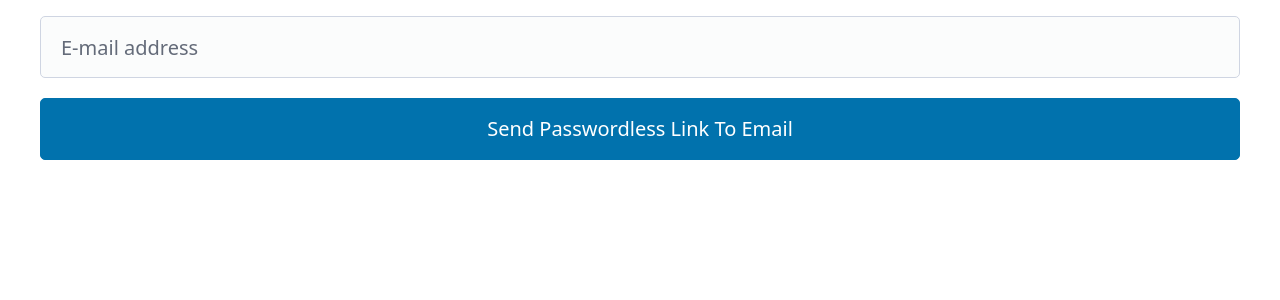
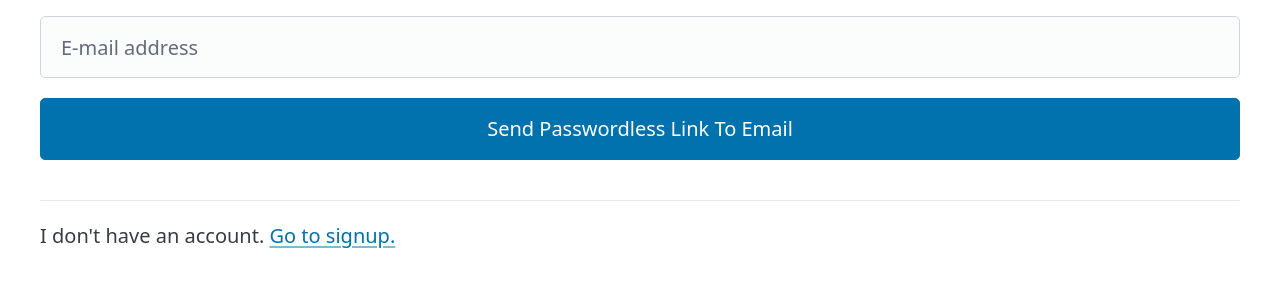
Before and after one commit to DareFail/AI-Video-Boilerplate-Pro, a Django app: template XXXXX_signedin/templates/XXXXX_signedin/account/login.html in a window 1280 px wide. Shown: the part 265-565 px from the top of the page. Run offline with Django 4.2, Linux system fonts and the light colour scheme; the template is opened without the code that fills it, so the values that code supplies are empty; parts of the project's set-up code (start-up, migrations or seed data) failed here and were passed over; some libraries are stand-ins or nearby versions.

Commit message:
Update login.html

```diff
--- a/XXXXX_signedin/templates/XXXXX_signedin/account/login.html
+++ b/XXXXX_signedin/templates/XXXXX_signedin/account/login.html
@@ -38,6 +38,11 @@
                         <button type="submit">Send Passwordless Link To Email</button>
                     </form>
                 </div>
+
+                <hr />
+                <div>
+                    I don't have an account. <a href="{% url 'account_signup' %}">Go to signup.</a>
+                </div>
             </div>
         </div>
         {% include "../shared/footer.html" %}
```
